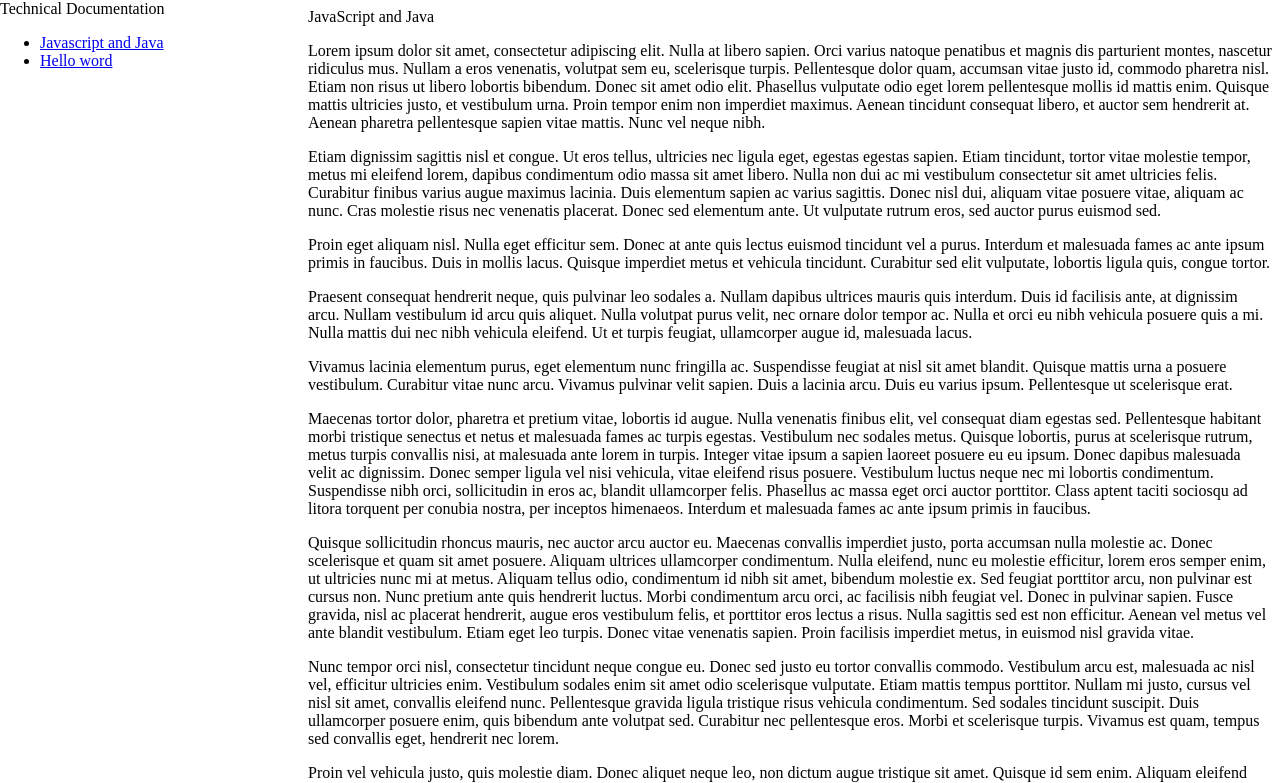
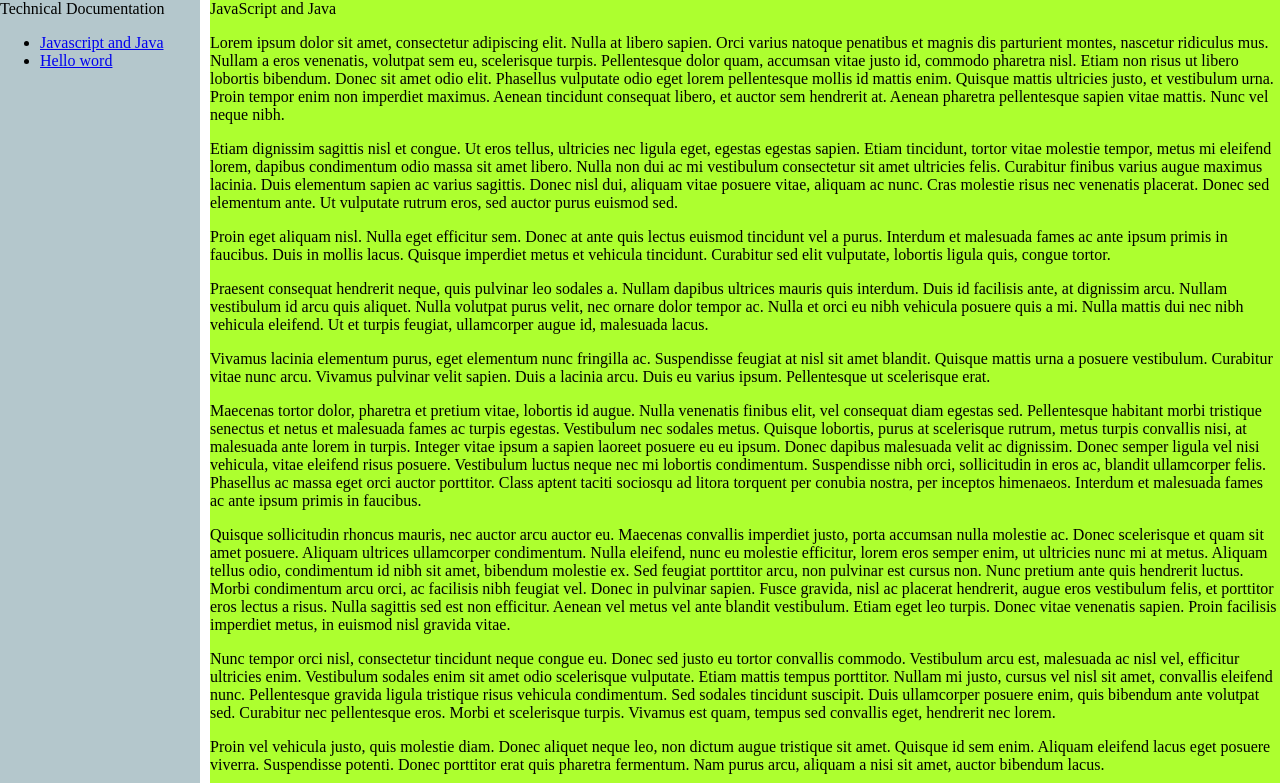
Before and after one commit to emasdev/JohnEmanuel, a plain HTML site: page index.html in a window 1280 px wide. Shown: the top 783 px of the page. Drawn offline with Linux system fonts and the light colour scheme.

Commit message:
Update style.css

```diff
--- a/style.css
+++ b/style.css
@@ -1,13 +1,17 @@
+@media screen and (min-width: 480px) {
   #nav-bar {
     position: fixed;
     top: 0px;
     left: 0px;
-  width: 300px;
+    width: 200px;
     height: 100%;
-
+    background-color: #b4c7cc;
   }
 
   #main-doc {
-  postion: absolute;
-  margin-left: 300px;
+    position: absolute;
+    left: 210px;
+    top: 0px;
+    background-color: greenyellow;
   }
+}
```
Lines whose indentation alone changed are shown as unchanged.
